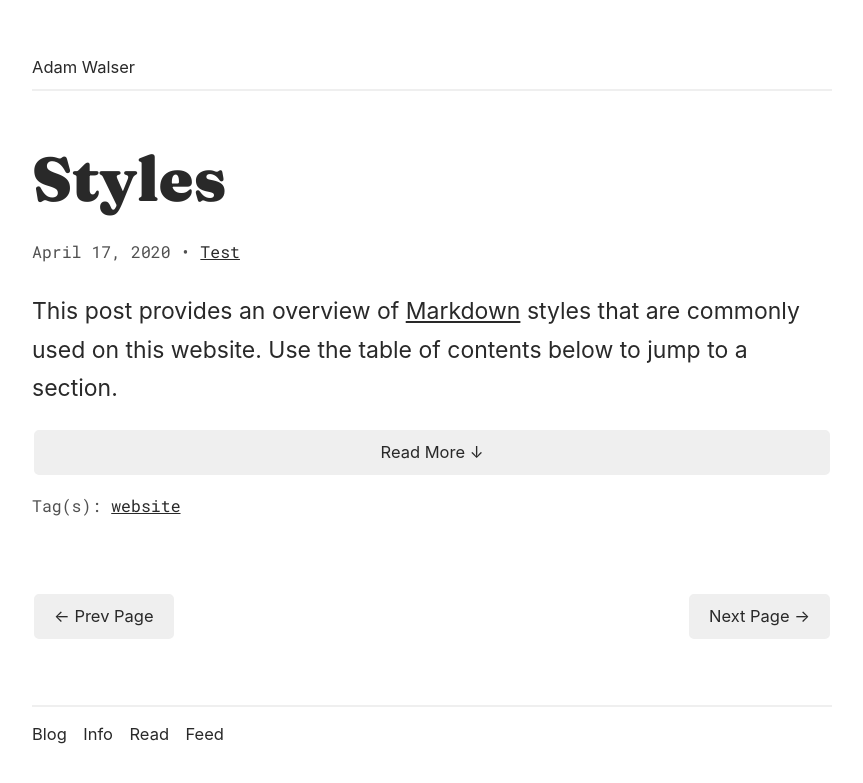
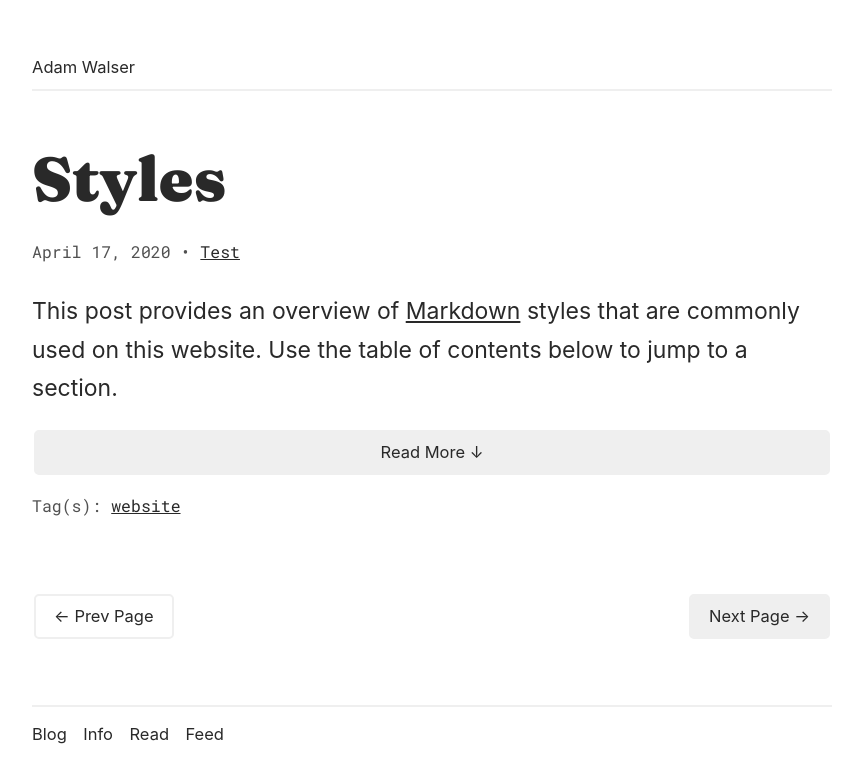
Before and after one commit to ajpwalser/ajpwalser.github.io, a Jekyll site: the page built from index.html, in a window 1280 px wide. Shown: the top 783 px of the page, without its empty margins (208-1071 px from the left). Built offline with Jekyll 4.4.1, drawn with Linux system fonts in a browser that asks for light colours; some web fonts are replaced; the list of posts is cut into pages by our own code.

Commit message:
Update style.css

```diff
--- a/css/style.css
+++ b/css/style.css
@@ -295,7 +295,7 @@ figcaption {
 	padding: 7px 18px;
 	margin: 2px;
 	color: rgb(41, 41, 41);
-	background-color: rgb(239, 239, 239);
+	background-color: rgb(255, 255, 255);
 	border: 2px solid rgb(239, 239, 239);
 	-webkit-border-radius: 5px;
 	-moz-border-radius: 5px;
```
